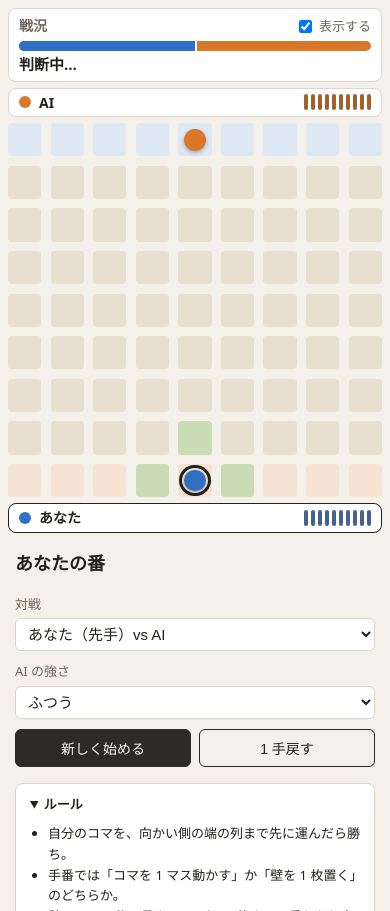
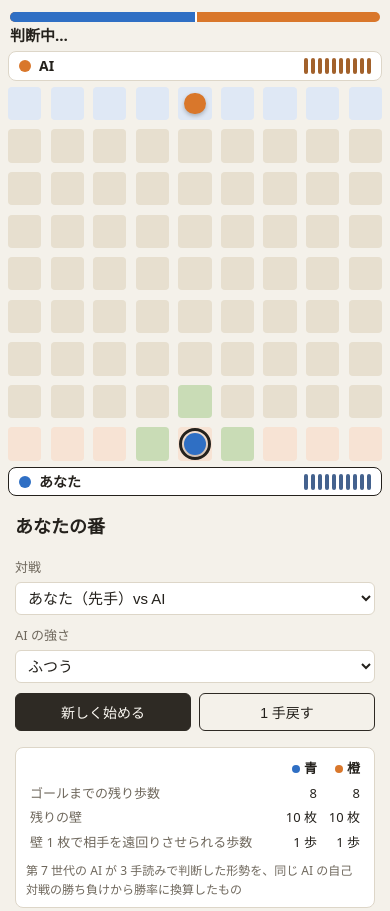
Before and after one commit to shimewtr/wall-race, a website built with Vite: page index.html in a window 390 px wide. Shown: the top 911 px of the page. Built offline with nearby package versions, Linux system fonts and the light colour scheme.

Commit message:
Simplify game status layout

```diff
--- a/index.html
+++ b/index.html
@@ -10,16 +10,8 @@
     <main class="app">
       <section class="board-area">
         <section class="eval" id="eval" aria-live="polite">
-          <div class="eval-head">
-            <h2>戦況</h2>
-            <label class="toggle"><input type="checkbox" id="show-eval" checked /> 表示する</label>
-          </div>
-          <div class="eval-body">
-            <div class="eval-bar"><div class="eval-fill" id="eval-fill"></div></div>
-            <p class="eval-text" id="eval-text"></p>
-            <table class="eval-table" id="eval-table"></table>
-            <p class="eval-note" id="eval-note"></p>
-          </div>
+          <div class="eval-bar"><div class="eval-fill" id="eval-fill"></div></div>
+          <p class="eval-text" id="eval-text"></p>
         </section>
         <div class="player-bar" id="bar-1"></div>
         <div class="board" id="board"></div>
@@ -59,6 +51,11 @@
           </div>
         </div>
 
+        <section class="metrics">
+          <table class="eval-table" id="eval-table"></table>
+          <p class="eval-note" id="eval-note"></p>
+        </section>
+
         <details class="rules" open>
           <summary>ルール</summary>
           <ul>
--- a/src/web/main.ts
+++ b/src/web/main.ts
@@ -321,23 +321,13 @@ function render() {
 
 // ---- 形勢の表示 ----
 
-const evalEl = $<HTMLElement>('eval');
-const showEvalEl = $<HTMLInputElement>('show-eval');
-const EVAL_KEY = 'wall-race:show-eval';
-try {
-  showEvalEl.checked = localStorage.getItem(EVAL_KEY) !== 'off';
-} catch {
-  // 保存できない環境では毎回表示する
-}
-
 const playerLabel = (p: Player) =>
   mode === 'human-human' ? PLAYER_NAMES[p] : `${PLAYER_NAMES[p]}（${isHuman(p) ? 'あなた' : 'AI'}）`;
 
 let evaluatedState: GameState | null = null;
 
 function requestEval(s: GameState) {
-  evalEl.classList.toggle('hidden', !showEvalEl.checked);
-  if (!showEvalEl.checked || s === evaluatedState) return;
+  if (s === evaluatedState) return;
   evaluatedState = s;
   renderBreakdown(s);
   if (isOver(s)) {
@@ -387,16 +377,6 @@ function renderBreakdown(s: GameState) {
     <tr><th>壁 1 枚で相手を遠回りさせられる歩数</th>${cells((p) => (s.wallsLeft[p] > 0 ? `${maxDetour(s, p)} 歩` : '—'))}</tr>`;
 }
 
-showEvalEl.addEventListener('change', () => {
-  try {
-    localStorage.setItem(EVAL_KEY, showEvalEl.checked ? 'on' : 'off');
-  } catch {
-    // 保存できなくても表示の切り替えはできる
-  }
-  evaluatedState = null;
-  requestEval(current());
-});
-
 function renderControls(s: GameState) {
   const aiai = isAiAi();
   $('playback').hidden = !aiai;
--- a/src/web/style.css
+++ b/src/web/style.css
@@ -68,7 +68,7 @@ body {
 /* ---- 盤面 ---- */
 
 .board-area {
-  --size: min(92vw, 560px, calc(100svh - 188px));
+  --size: min(92vw, 560px, calc(100svh - 150px));
   --gap: calc(var(--size) * 0.025);
   --cell-size: calc((var(--size) - 8 * var(--gap)) / 9);
   display: flex;
@@ -235,38 +235,14 @@ body {
 
 .eval {
   width: 100%;
-  padding: 10px 14px;
-  border: 1px solid var(--border);
-  border-radius: 8px;
-  background: var(--surface);
+  padding: 0 2px;
   font-size: 13px;
-}
-
-.eval-head {
-  display: flex;
-  justify-content: space-between;
-  align-items: center;
-}
-
-.eval-head h2 {
-  margin: 0;
-}
-
-.toggle {
-  flex-direction: row;
-  align-items: center;
-  gap: 4px;
-  cursor: pointer;
-}
-
-.eval.hidden .eval-body {
-  display: none;
 }
 
 .eval-bar {
   position: relative;
   height: 10px;
-  margin-top: 8px;
+  margin-top: 0;
   border-radius: 5px;
   background: var(--p1);
   overflow: hidden;
@@ -291,9 +267,18 @@ body {
 }
 
 .eval-text {
-  margin: 6px 0 4px;
+  margin: 3px 0 0;
   font-size: 15px;
   font-weight: 600;
+  line-height: 1.35;
+}
+
+.metrics {
+  padding: 8px 10px;
+  border: 1px solid var(--border);
+  border-radius: 8px;
+  background: var(--surface);
+  font-size: 13px;
 }
 
 .eval-table {
@@ -415,12 +400,12 @@ button#undo,
   }
 
   .board-area {
-    --size: min(calc(100vw - 16px), calc(100svh - 174px));
+    --size: min(calc(100vw - 16px), calc(100svh - 140px));
     gap: 6px;
   }
 
   .eval {
-    padding: 6px 10px;
+    padding: 0 2px;
   }
 
   .eval-bar {
@@ -430,11 +415,6 @@ button#undo,
   .eval-text {
     margin: 3px 0 0;
     line-height: 1.35;
-  }
-
-  .eval-table,
-  .eval-note {
-    display: none;
   }
 
   .player-bar {
```
